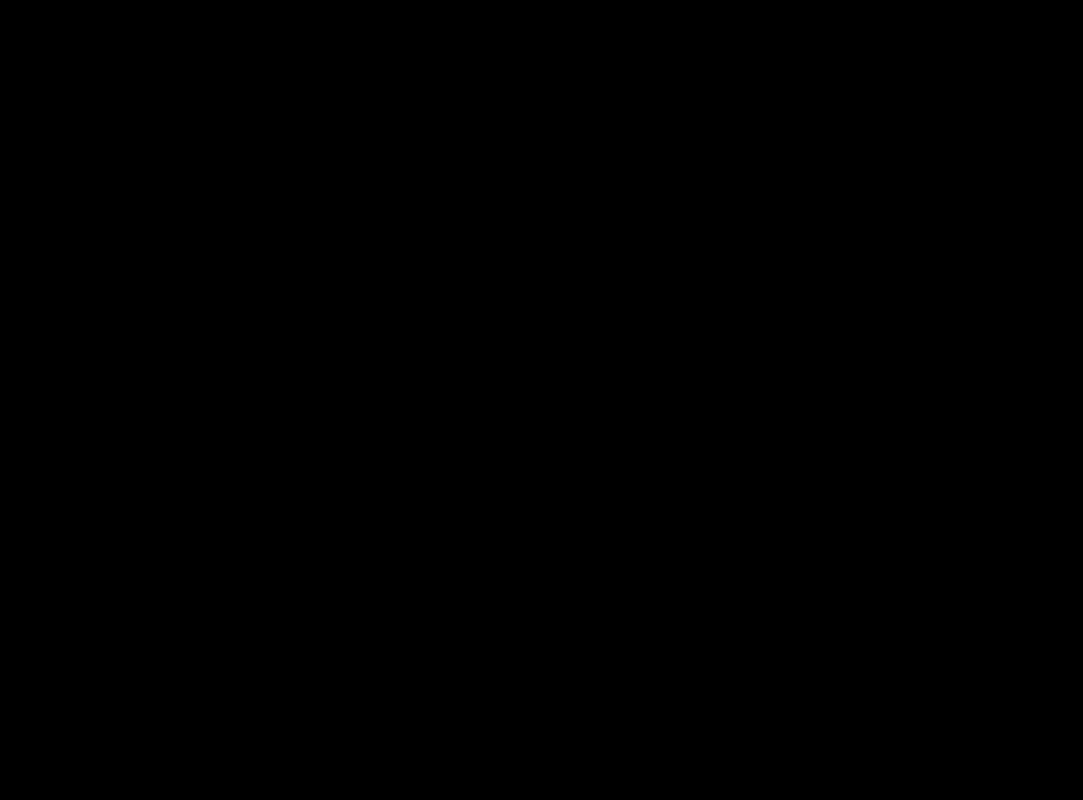
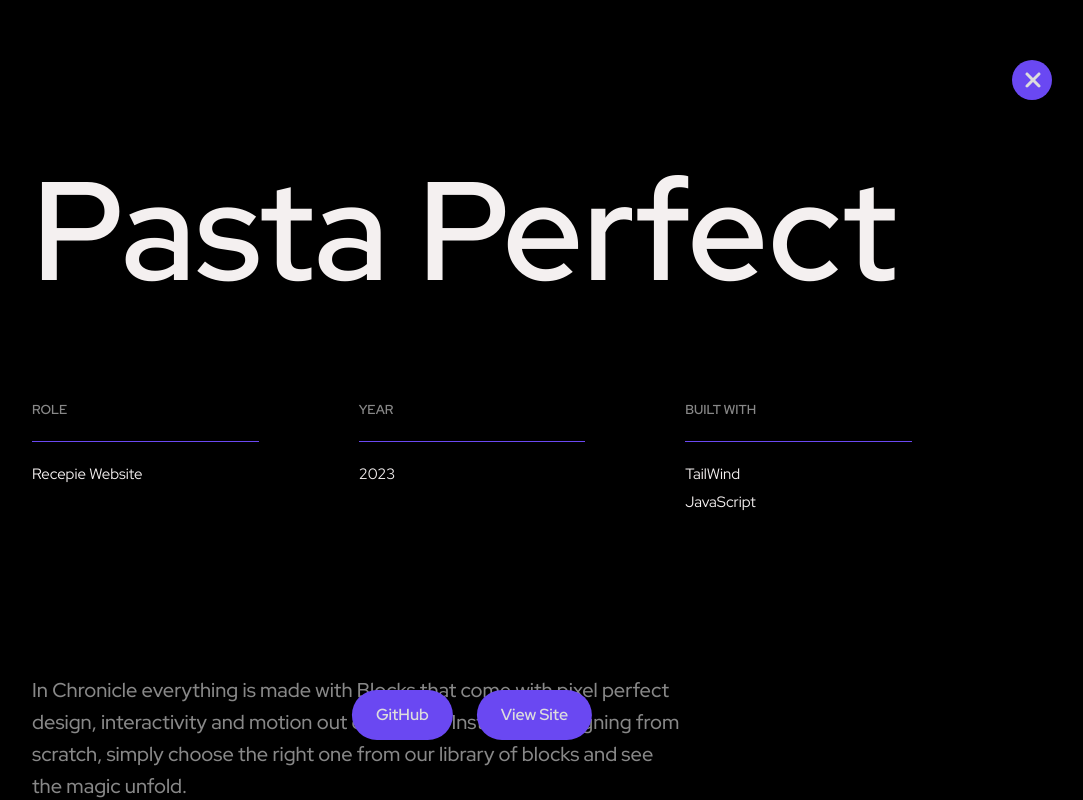
Before and after one commit to TLNRB/portfolioWebsite, a Vue app in the folder portfolioWebsite/: page /project in a window 1280 px wide. Shown: the top 800 px of the page, without its empty margins (168-1251 px from the left). Built offline with nearby package versions, Linux system fonts and the light colour scheme.

Commit message:
project site design base done

```diff
--- a/portfolioWebsite/src/components/projects/Card.vue
+++ b/portfolioWebsite/src/components/projects/Card.vue
@@ -1,6 +1,4 @@
 <script setup>
-import { defineProps } from 'vue'
-
 const { project } = defineProps(['project'])
 </script>
 
--- a/portfolioWebsite/src/views/ProjectView.vue
+++ b/portfolioWebsite/src/views/ProjectView.vue
@@ -1,11 +1,159 @@
 <script setup></script>
 
 <template>
-  <section class="project"></section>
+  <section class="project">
+    <!-- Project goes here -->
+    <div class="upper-container">
+      <h1>Pasta Perfect</h1>
+      <div class="info-container">
+        <!-- Informations goes here -->
+        <div class="info">
+          <h3>Role</h3>
+          <p>Recepie Website</p>
+        </div>
+        <div class="info">
+          <h3>Year</h3>
+          <p>2023</p>
+        </div>
+        <div class="info">
+          <h3>Built with</h3>
+          <div>
+            <p>TailWind</p>
+            <p>JavaScript</p>
+          </div>
+        </div>
+      </div>
+      <p class="description">
+        In Chronicle everything is made with Blocks that come with pixel perfect design,
+        interactivity and motion out of the box. Instead of designing from scratch, simply choose
+        the right one from our library of blocks and see the magic unfold.
+      </p>
+    </div>
+    <div class="lower-container">
+      <img src="../images/ref.jpg" alt="" />
+    </div>
+    <div class="button-container">
+      <a href="">GitHub</a>
+      <a href="">View Site</a>
+    </div>
+    <button id="back">
+      <font-awesome-icon class="icon" :icon="['fas', 'xmark']" />
+    </button>
+  </section>
 </template>
 
 <style scoped>
 .project {
   background-color: var(--bgBlack);
+  padding: 10rem 12.5rem 6.25rem 12.5rem;
+}
+
+.project .upper-container h1 {
+  font-size: 8.75rem;
+  font-weight: 600;
+  line-height: 1;
+}
+
+.project .upper-container .info-container {
+  margin: 6.25rem 0 10rem 0;
+  display: flex;
+  gap: 6.25rem;
+}
+
+.project .upper-container .info-container .info {
+  width: 250px;
+  height: auto;
+}
+
+.project .upper-container .info-container .info h3 {
+  padding-bottom: 1.25rem;
+  border-bottom: 1px solid var(--primaryColor);
+  font-size: 0.813rem;
+  font-weight: 600;
+  text-transform: uppercase;
+  color: var(--textNormalGray);
+}
+
+.project .upper-container .info-container .info p {
+  padding-top: 1.25rem;
+}
+
+.project .upper-container .info-container .info div {
+  padding-top: 1.25rem;
+  display: flex;
+  flex-direction: column;
+  gap: 0.25rem;
+}
+
+.project .upper-container .info-container .info div p {
+  padding-top: 0;
+}
+
+.project .upper-container .description {
+  margin-bottom: 6.25rem;
+  width: 650px;
+  font-size: 1.25rem;
+  font-weight: 500;
+  color: var(--textNormalGray);
+}
+
+.project .lower-container {
+  display: flex;
+  justify-content: center;
+  align-items: center;
+}
+
+.project .lower-container img {
+  max-width: 100%;
+  height: auto;
+  border-radius: 40px;
+}
+
+.project .button-container {
+  position: fixed;
+  transform: translateX(-50%);
+  left: 50%;
+  bottom: 3.75rem;
+  display: flex;
+  align-items: center;
+  gap: 1.5rem;
+}
+
+.project .button-container a {
+  padding: 0.75rem 1.5rem;
+  background-color: var(--primaryColor);
+  font-size: 1rem;
+  font-weight: 600;
+  color: var(--textLightGray);
+  border-radius: 60em;
+  transition: all 0.25s ease-in-out;
+}
+
+.project .button-container a:hover {
+  transform: translateY(-5px);
+}
+
+.project #back {
+  width: 40px;
+  height: 40px;
+  position: fixed;
+  top: 3.75rem;
+  right: 3.75rem;
+  background-color: var(--primaryColor);
+  font-size: 1.5rem;
+  font-weight: 600;
+  color: var(--textLightGray);
+  border-radius: 60em;
+  border: none;
+  transition: all 0.25s ease-in-out;
+  cursor: pointer;
+}
+
+.project #back .icon {
+  transform: translateY(1px) translateX(1px);
+}
+
+.project #back:hover {
+  transform: translateY(-5px);
 }
 </style>
```
